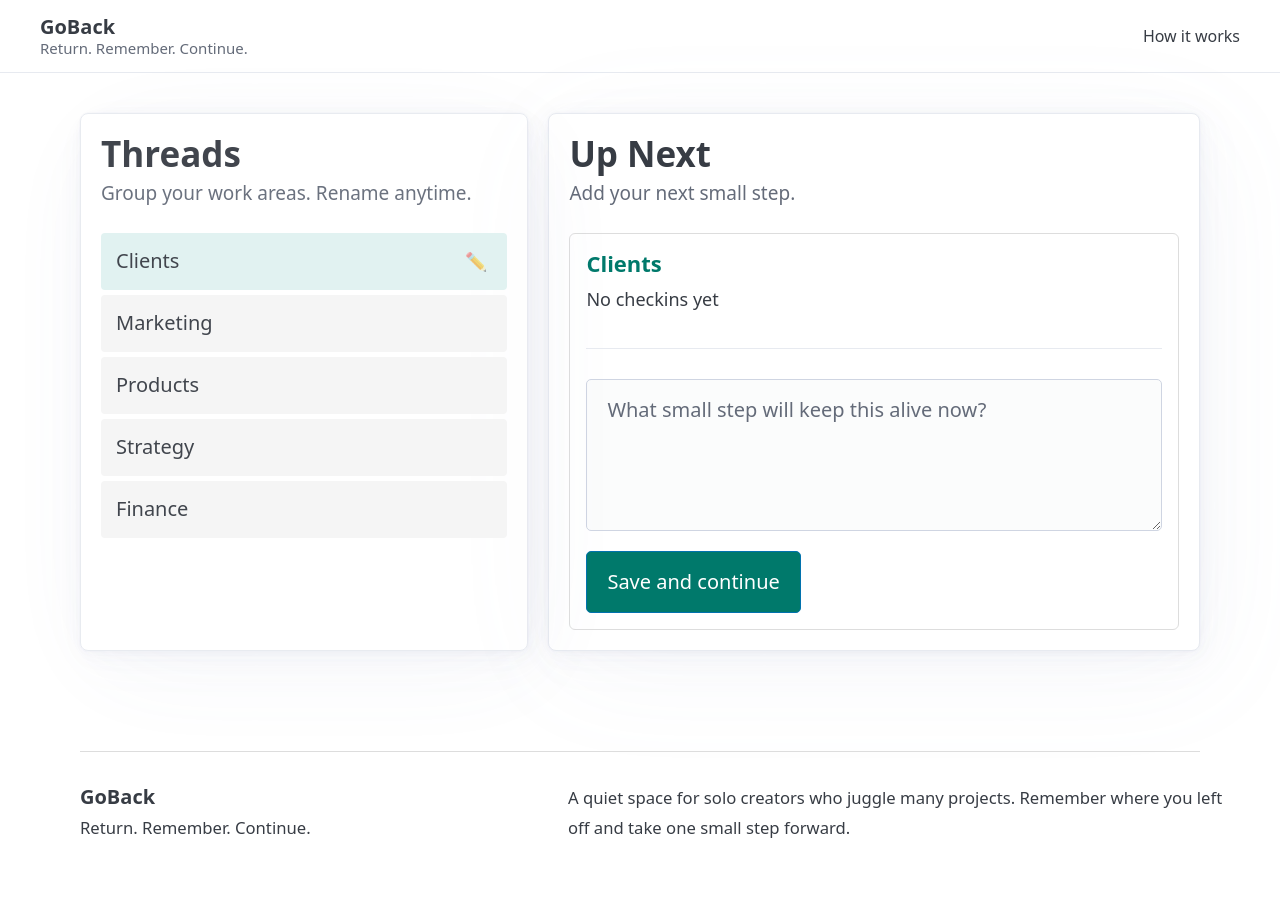
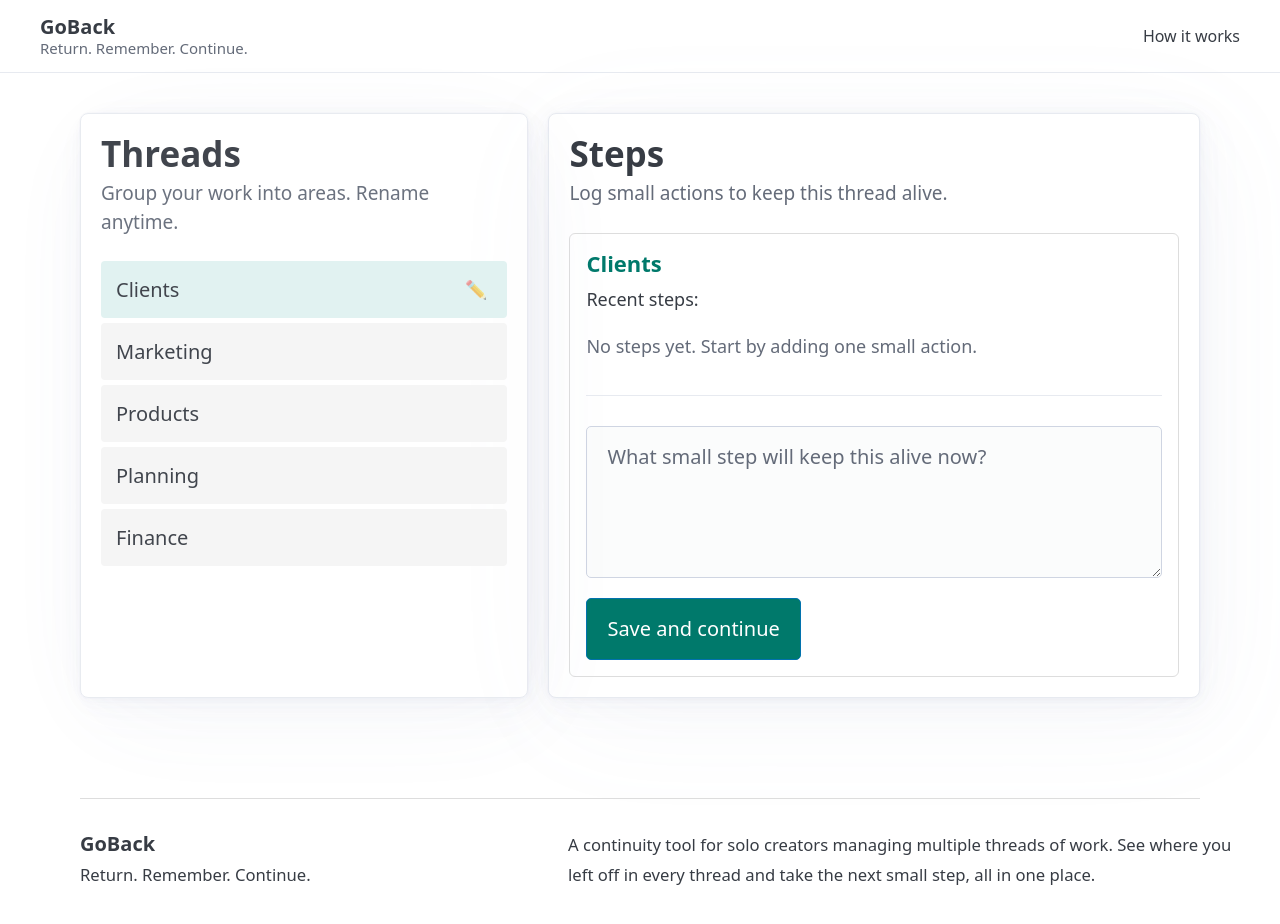
Before and after one commit to rutaio/gobackapp, a React (Vite) app in the folder frontend/: page / in a window 1280 px wide. Shown: the top 924 px of the page. Before the commit the page ends 882 px from the top, so only its background shows below. Built offline with nearby package versions, Linux system fonts and the light colour scheme.

Commit message:
based on user feedback, refine UI copy for first time users

```diff
--- a/frontend/src/components/Footer.tsx
+++ b/frontend/src/components/Footer.tsx
@@ -11,8 +11,9 @@ export const Footer = () => {
 
       <div>
         <small>
-          A quiet space for solo creators who juggle many projects. Remember
-          where you left off and take one small step forward.
+          A continuity tool for solo creators managing multiple threads of work.
+          See where you left off in every thread and take the next small step,
+          all in one place.
         </small>
       </div>
     </footer>
--- a/frontend/src/components/GoBackCard.tsx
+++ b/frontend/src/components/GoBackCard.tsx
@@ -18,8 +18,8 @@ export const GoBackCard = ({
 }: GoBackCardProps) => {
   return (
     <>
-      <h2>Up Next</h2>
-      <p>Add your next small step.</p>
+      <h2>Steps</h2>
+      <p>Log small actions to keep this thread alive.</p>
       <div className="card" data-testid="go-back-card">
         {selectedThread ? (
           <>
@@ -28,17 +28,18 @@ export const GoBackCard = ({
             </h4>
 
             <div className="checkins-history" data-testid="checkins-history">
+              <p className="checkins-label">Recent steps:</p>
+
               {checkinsForSelectedThread.length === 0 ? (
-                <p>No checkins yet</p>
+                <p className="empty-state">
+                  No steps yet. Start by adding one small action.
+                </p>
               ) : (
-                <>
-                  <p className="checkins-label">Recent steps:</p>
-                  <ul>
-                    {checkinsForSelectedThread.map((checkin) => (
-                      <li key={checkin.id}>{checkin.text}</li>
-                    ))}
-                  </ul>
-                </>
+                <ul>
+                  {checkinsForSelectedThread.map((checkin) => (
+                    <li key={checkin.id}>{checkin.text}</li>
+                  ))}
+                </ul>
               )}
             </div>
 
--- a/frontend/src/components/ThreadsList.tsx
+++ b/frontend/src/components/ThreadsList.tsx
@@ -22,7 +22,7 @@ export const ThreadsList = ({
   return (
     <>
       <h2>Threads</h2>
-      <p>Group your work areas. Rename anytime.</p>
+      <p>Group your work into areas. Rename anytime.</p>
       <div className="threads-list">
         <ul>
           {threads.map((thread) => (
--- a/frontend/src/data/threads.ts
+++ b/frontend/src/data/threads.ts
@@ -13,7 +13,7 @@ export const threads = [
   },
   {
     id: '4',
-    name: 'Strategy',
+    name: 'Planning',
   },
   {
     id: '5',
--- a/frontend/src/styles/components/go-back-card.css
+++ b/frontend/src/styles/components/go-back-card.css
@@ -10,6 +10,11 @@
   font-size: 1.1rem;
   color: #00796b;
   margin-bottom: 0.5rem;
+}
+
+.empty-state {
+  color: var(--pico-muted-color);
+  font-size: 0.9rem;
 }
 
 .checkins-history {
```
